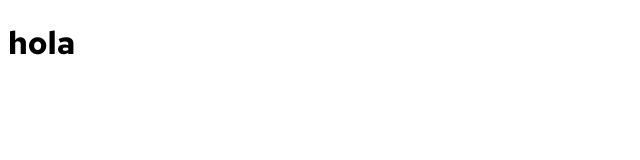
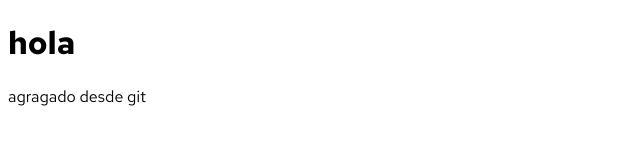
Before and after one commit to ucielLL/cursoGit, a plain HTML site: page index.HTML in a window 1280 px wide. Shown: the whole page, without its empty margins (0-640 px from the left). Drawn offline with Linux system fonts and the light colour scheme.

Commit message:
Update index.HTML

```diff
--- a/index.HTML
+++ b/index.HTML
@@ -10,6 +10,7 @@
 </head>
 <body>
  <h1> hola</h1>
+  <p> agragado desde git</p>
 
 <script src="js/app.js"></script>
 </body>
```
